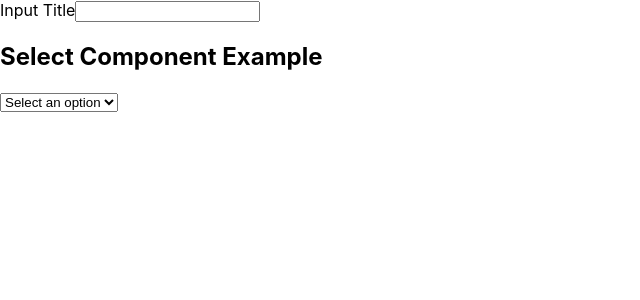
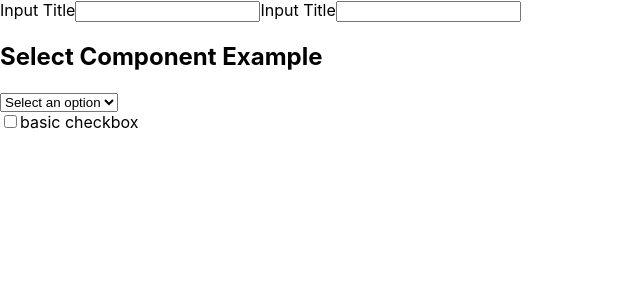
Before and after one commit to Mudasserahmed/react-Components, a React (Create React App) app: page / in a window 1280 px wide. Shown: the top 300 px of the page, without its empty margins (0-640 px from the left). Built offline with nearby package versions, Linux system fonts and the light colour scheme.

Commit message:
checkbox component with readme updated

```diff
--- a/src/App.js
+++ b/src/App.js
@@ -4,9 +4,15 @@ import BasicInput from "./component/BasicInput";
 
 import { useState } from "react";
 import BasicSelect from "./component/BasicSelect";
+import BasicCheckbox from "./component/BasicCheckbox";
 function App() {
   const [inputValue, setInputValue] = useState('');
   const [selectedOption , setSelectedOption] = useState([]);
+  const [checked,setChecked] = useState(false)
+  const onCheckChange = (e)=>{
+    console.log(e.target.checked)
+    setChecked(e.target.checked)
+  }
   const options = [
     { value: 'option1', label: 'Option 1' },
     { value: 'option2', label: 'Option 2' },
@@ -20,6 +26,7 @@ function App() {
     { value: 'option4', label: 'Option 4' },
   ];
 
+
    const handleSelectChange = (e,index)=>{
       console.log(e.target.value)
    }
@@ -31,10 +38,9 @@ function App() {
     <div className="App">
       {/* basic input usage example */}
       <BasicInput  value={inputValue} onChange={setInputValue} />
-
+      <BasicInput  value={inputValue} onChange={setInputValue} />
       <BasicSelect options={options} handleChange={handleSelectChange} values={selectedOption}/>
-
-
+      <BasicCheckbox checked={checked}  onChange={onCheckChange} label={"basic checkbox"}/>
     </div>
   );
 }
--- /dev/null
+++ b/src/component/BasicCheckbox.jsx
@@ -0,0 +1,17 @@
+import React from 'react'
+
+const BasicCheckbox = ({checked,onChange,label}) => {
+  return (
+    <label htmlFor="">
+    <input
+     type='checkbox'
+     name='basic-checkbox'
+     onChange={onChange}
+     checked = {checked}
+    />
+    {label}
+    </label>
+  )
+}
+
+export default BasicCheckbox
```
Also changed, not shown: 1 other file (tests, documents, lock files or other folders).
